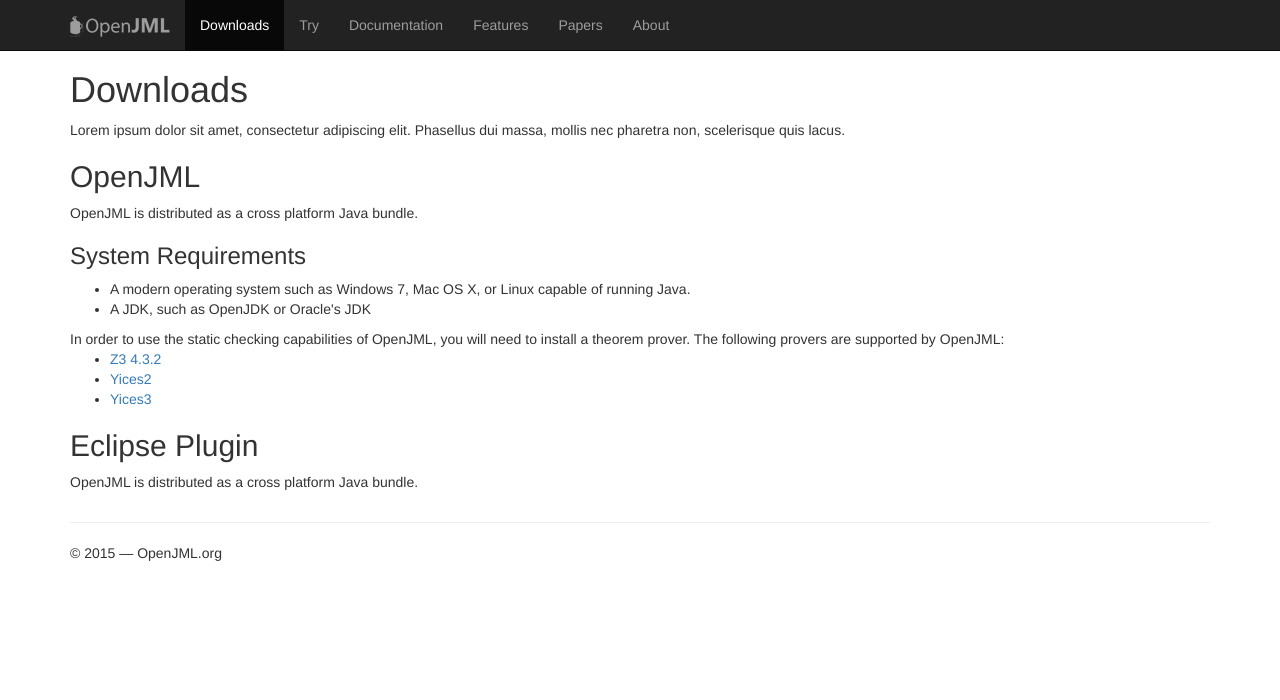
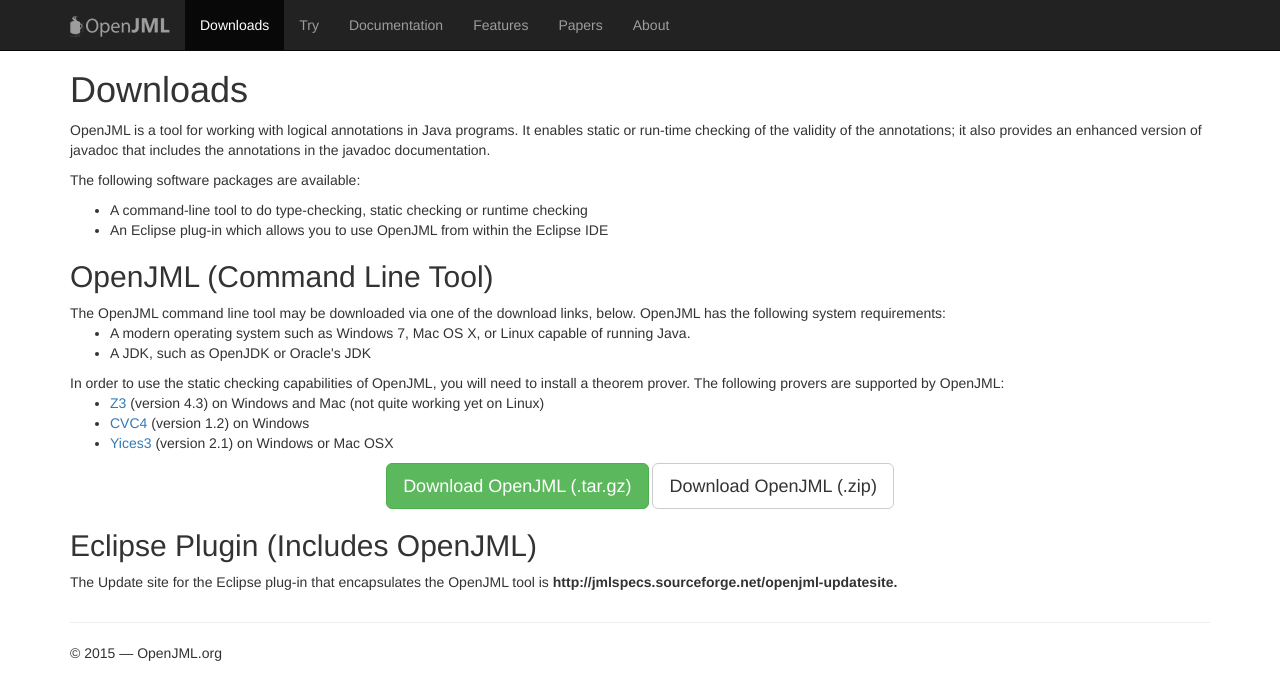
Before and after one commit to OpenJML/openjml.github.io, a Jekyll site: the page built from downloads/index.html, in a window 1280 px wide. Shown: the top 700 px of the page. Built offline with Jekyll 4.4.1, drawn with Linux system fonts in a browser that asks for light colours; comment, search, counter and statistics services are not loaded.

Commit message:
More updates

```diff
--- a/_layouts/home.html
+++ b/_layouts/home.html
@@ -20,7 +20,7 @@
             <p>OpenJML is a program verification tool for Java programs that allows you to check the specifications of programs annotated in the Java Modeling Language. </p>
 
 	    <div align="center">
-	      <p><a class="btn btn-success btn-lg" href="#" role="button">Download OpenJML</a></p>
+	      <p><a class="btn btn-success btn-lg" href="/downloads" role="button">Download OpenJML</a></p>
 	    </div>
 
 	  </div>
--- a/downloads/index.html
+++ b/downloads/index.html
@@ -5,13 +5,17 @@
   <div class="row">
     <div class="col-md-12">
       <h1>Downloads</h1>
-      <p>Lorem ipsum dolor sit amet, consectetur adipiscing elit. Phasellus dui massa, mollis nec pharetra non, scelerisque quis lacus.</p>
+      <p>OpenJML is a tool for working with logical annotations in Java programs. It enables static or run-time checking of the validity of the annotations; it also provides an enhanced version of javadoc that includes the annotations in the javadoc documentation.</p>
+      <p>The following software packages are available:</p>
+      <ul>
+	<li>A command-line tool to do type-checking, static checking or runtime checking</li>
+	<li>An Eclipse plug-in which allows you to use OpenJML from within the Eclipse IDE</li>
+      </ul>
 
-      <h2>OpenJML</h2>
 
-      <p>OpenJML is distributed as a cross platform Java bundle.</p>
+      <h2>OpenJML (Command Line Tool)</h2>
 
-      <h3>System Requirements</h3>
+      The OpenJML command line tool may be downloaded via one of the download links, below. OpenJML has the following system requirements:
 
       <ul>
 	<li>A modern operating system such as Windows 7, Mac OS X, or Linux capable of running Java.</li>
@@ -22,16 +26,21 @@
 
 
       <ul>
-	<li><a href="">Z3 4.3.2</a></li>
-	<li><a href="">Yices2</a></li>
-	<li><a href="">Yices3</a></li>
+	<li><a href="http://z3.codeplex.com/">Z3</a> (version 4.3) on Windows and Mac (not quite working yet on Linux)</li>
+	<li><a href="http://cvc4.cs.nyu.edu/">CVC4</a> (version 1.2) on Windows</li>
+	<li><a href="http://yices.csl.sri.com/">Yices3</a> (version 2.1) on Windows or Mac OSX</li>
 
       </ul>
 
+      <div align="center">
+	<p><a class="btn btn-success btn-lg" href="http://jmlspecs.sourceforge.net/openjml.tar.gz" role="button">Download OpenJML (.tar.gz)</a> <a class="btn btn-default btn-lg" href="http://jmlspecs.sourceforge.net/openjml.zip" role="button">Download OpenJML (.zip)</a></p>
+      </div>
 
-      <h2>Eclipse Plugin</h2>
 
-      <p>OpenJML is distributed as a cross platform Java bundle.</p>
+
+      <h2>Eclipse Plugin (Includes OpenJML)</h2>
+
+      <p>The Update site for the Eclipse plug-in that encapsulates the OpenJML tool is <strong>http://jmlspecs.sourceforge.net/openjml-updatesite.</strong></p>
 
 
     </div>
--- a/index.html
+++ b/index.html
@@ -15,7 +15,7 @@
       <p><a class="btn btn-default" href="#" role="button">Learn more &raquo;</a></p>
     </div>
     <div class="col-md-4">
-      <h2>Integrates with most popular SMT Solvers</h2>
+      <h2>Integrates with Most Popular SMT Solvers</h2>
       <p>OpenJML is not a theorem prover or model checker itself. OpenJML translates JML specifications into SMT-LIB format and passes the proof problems implied by the Java+JML program to backend SMT solvers. OpenJML provides for major SMT solvers such as Z3 and Yices.</p>
       <p><a class="btn btn-default" href="#" role="button">Learn more &raquo;</a></p>
     </div>
```
